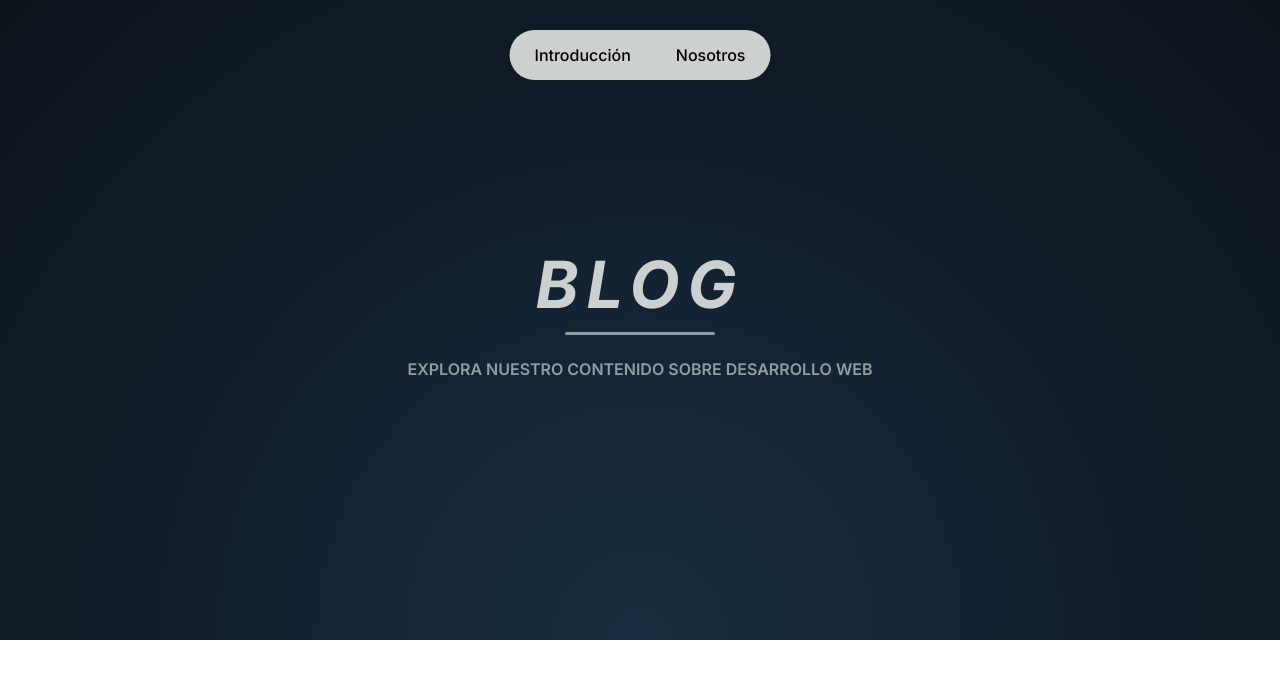
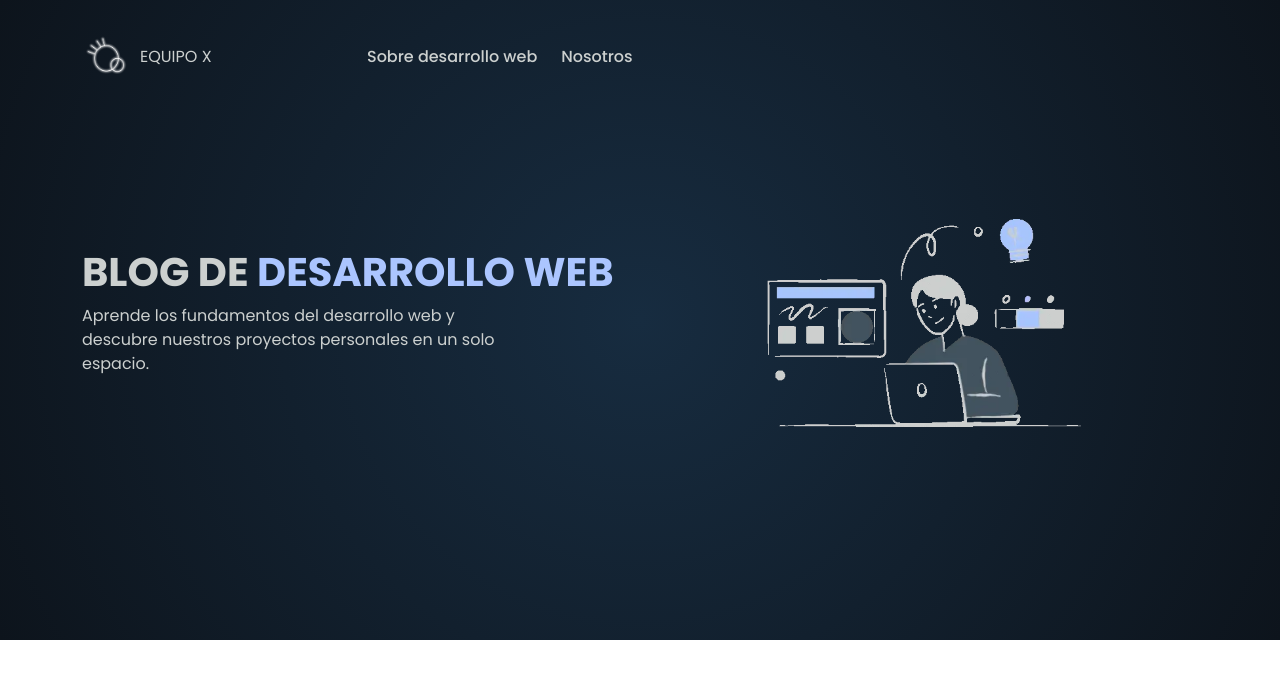
Before and after one commit to FrancoLoera/Evidencia-1---Blog, a plain HTML site: page index.html in a window 1280 px wide. Drawn offline with nearby package versions, Linux system fonts and the light colour scheme.

Commit message:
Avances banner. Página principal

```diff
--- a/assets/css/global.css
+++ b/assets/css/global.css
@@ -5,87 +5,67 @@
     --claro-primario:    #445460;
     --claro-secundario:  #929DA1;
     --claro-terciario:   #CCD0CF;
+    --acentuar:          #ABC5ff;
 }
 
-html {
-    font-family: 'Inter', 'Arial';
+* {
+    margin: 0;
+    padding: 0;
+    box-sizing: border-box;
 }
 
 body {
-    margin: 0;
+    font-family: 'Poppins', 'Arial';
+}
+
+header {
+    color: var(--claro-terciario);
+}
+
+header a {
+    transition: 0.8s;
+}
+
+header a:hover {
+    color: var(--acentuar);
 }
 
 h1 {
-    margin: 0;
-    color: var(--oscuro-primario);
-    font-size: 65px;
-    font-style: italic;
-    text-transform: uppercase;
-    letter-spacing: 8px;
+    font-weight: 800;
+    color: var(--claro-terciario);
 }
 
-.main-header {
-    position: absolute;
-    top: 30px;
-    left: 50%;
-    transform: translateX(-50%);
-    background-color: var(--claro-terciario);
-    padding: 5px 10px;
-    border-radius: 100px;
-    box-shadow: 0 4px 15px rgba(0,0,0,0.2);
-    z-index: 10;
-}
-
-.main-header .menu ul {
-    display: flex;
-    list-style: none;
-    margin: 0;
-    padding: 0;
-    gap: 15px;
-}
-
-.main-header .menu ul li {
-    padding: 10px 15px;
-    transition: 0.5s;
-}
-
-.main-header .menu ul li:hover {
-    color: var(--claro-terciario);
-    background-color: var(--oscuro-terciario);
-    border-radius: 100px;
-}
-
-.main-header .menu ul li a {
-    color: var(--color-texto);
-    font-weight: 500;
+a {
+    color: inherit;
     text-decoration: none;
 }
 
-.hero-section {
-    background: radial-gradient(circle at bottom center, var(--oscuro-secundario), var(--oscuro-primario));
-    min-height: 80vh;
-    display: flex;
-    flex-direction: column;
-    justify-content: center;
-    align-items: center;
-    padding: 0px 50px;
+.site-header {
+    position: absolute;
+    top: 0;
+    left: 0;
+    width: 100%;
+    padding: 2rem 0;
+    background: rgba(255,255,255,0);
+    z-index: 1000;
 }
 
-.hero-section h1 {
+.h1-accent {
+    color: var(--acentuar);
+}
+
+.hero-section {
+    min-height: 80vh;
+    background: radial-gradient(circle at center, var(--oscuro-secundario), var(--oscuro-primario));;
     color: var(--claro-terciario);
 }
 
-.hero-section p {
-    color: var(--claro-secundario);
-    font-size: 16px;
-    font-weight: 600;
-    text-transform: uppercase;
+.hero-section .l-col p {
+    width: 80%;
 }
 
-.hero-section .hero-separator {
-    width: 150px;
-    height: 3px;
-    border: var(--claro-secundario);
-    border-radius: 5px;
-    background-color: var(--claro-secundario);
+@media (max-width: 767px) {
+    .site-header {
+        padding: 1rem 0;
+    }
 }
--- a/index.html
+++ b/index.html
@@ -3,27 +3,50 @@
 <head>
     <meta charset="UTF-8">
     <meta name="viewport" content="width=device-width, initial-scale=1.0">
+    <meta name="author" content="Equipo X">
     <link rel="shortcut icon" href="assets/img/favicon.ico" type="image/x-icon">
-    <link rel="stylesheet" href="assets/css/global.css">
     <link rel="preconnect" href="https://fonts.googleapis.com">
     <link rel="preconnect" href="https://fonts.gstatic.com" crossorigin>
-    <link href="https://fonts.googleapis.com/css2?family=Inter:ital,opsz,wght@0,14..32,100..900;1,14..32,100..900&display=swap" rel="stylesheet">
-    <title>Equipo X - Blog</title>
+    <link href="https://fonts.googleapis.com/css2?family=Poppins:wght@300;400;500;600;700&display=swap" rel="stylesheet">
+    <link rel="stylesheet" href="https://cdnjs.cloudflare.com/ajax/libs/font-awesome/7.0.1/css/all.min.css">
+    <link href="https://cdn.jsdelivr.net/npm/bootstrap@5.3.8/dist/css/bootstrap.min.css" rel="stylesheet" integrity="sha384-sRIl4kxILFvY47J16cr9ZwB07vP4J8+LH7qKQnuqkuIAvNWLzeN8tE5YBujZqJLB" crossorigin="anonymous">
+    <script src="https://cdn.jsdelivr.net/npm/bootstrap@5.3.8/dist/js/bootstrap.bundle.min.js" integrity="sha384-FKyoEForCGlyvwx9Hj09JcYn3nv7wiPVlz7YYwJrWVcXK/BmnVDxM+D2scQbITxI" crossorigin="anonymous"></script>
+    <link rel="stylesheet" href="https://cdn.jsdelivr.net/npm/bootstrap-icons@1.13.1/font/bootstrap-icons.min.css">
+    <link rel="stylesheet" href="assets/css/global.css">
+    <title>Blog - Evidencia 1</title>
 </head>
 <body>
-    <header class="main-header">
-        <nav class="menu">
-            <ul>
-                <li><a href="#introduction-section">Introducción</a></li>
-                <li><a href="#nosotros">Nosotros</a></li>
-            </ul>
-        </nav>
+    <header class="site-header">
+        <div class="container">
+            <div class="row align-items-center justify-content-center justify-content-md-start">
+                <div class="col-12 col-md-3 d-flex flex-column flex-md-row align-items-center align-items-md-center justify-content-center justify-content-md-start mb-2 mb-md-0">
+                    <img src="assets/img/funger-logo.png" width="50px" height="50px">
+                    <p class="text-uppercase m-0 ms-md-2 mt-1 mt-md-0 text-center text-md-start">Equipo X</p>
+                </div>
+                <div class="col-12 col-md-9 d-flex justify-content-center justify-content-md-start align-items-center">
+                    <nav>
+                        <ul class="list-unstyled d-flex flex-column flex-md-row text-center text-md-start m-0 mt-2 mt-md-0">
+                            <li class="mb-2 mb-md-0 me-md-4"><a href="#blog-content" class="fw-medium">Sobre desarrollo web</a></li>
+                            <li class="mb-2 mb-md-0 me-md-4"><a href="#about-us" class="fw-medium">Nosotros</a></li>
+                        </ul>
+                    </nav>
+                </div>
+            </div>
+        </div>
     </header>
     <main>
-        <section class="hero-section">
-            <h1>Blog</h1>
-            <hr class="hero-separator">
-            <p>Explora nuestro contenido sobre desarrollo web</p>
+        <section class="hero-section d-flex align-items-center">
+            <div class="container">
+                <div class="row align-items-center">
+                    <div class="col-12 col-md-6 l-col">
+                        <h1 class="text-uppercase">Blog de <span class="h1-accent">desarrollo web</span></h1>
+                        <p>Aprende los fundamentos del desarrollo web y descubre nuestros proyectos personales en un solo espacio.</p>
+                    </div>
+                    <div class="col-12 col-md-6 r-col d-flex justify-content-center align-items-center">
+                        <img src="assets/img/blog-hero.webp" width="60%">
+                    </div>
+                </div>
+            </div>
         </section>
     </main>
 </body>
```
Also changed, not shown: assets/img/blog-hero-gif.gif (added), assets/img/blog-hero.webp (added), assets/img/funger-logo.png (added).
